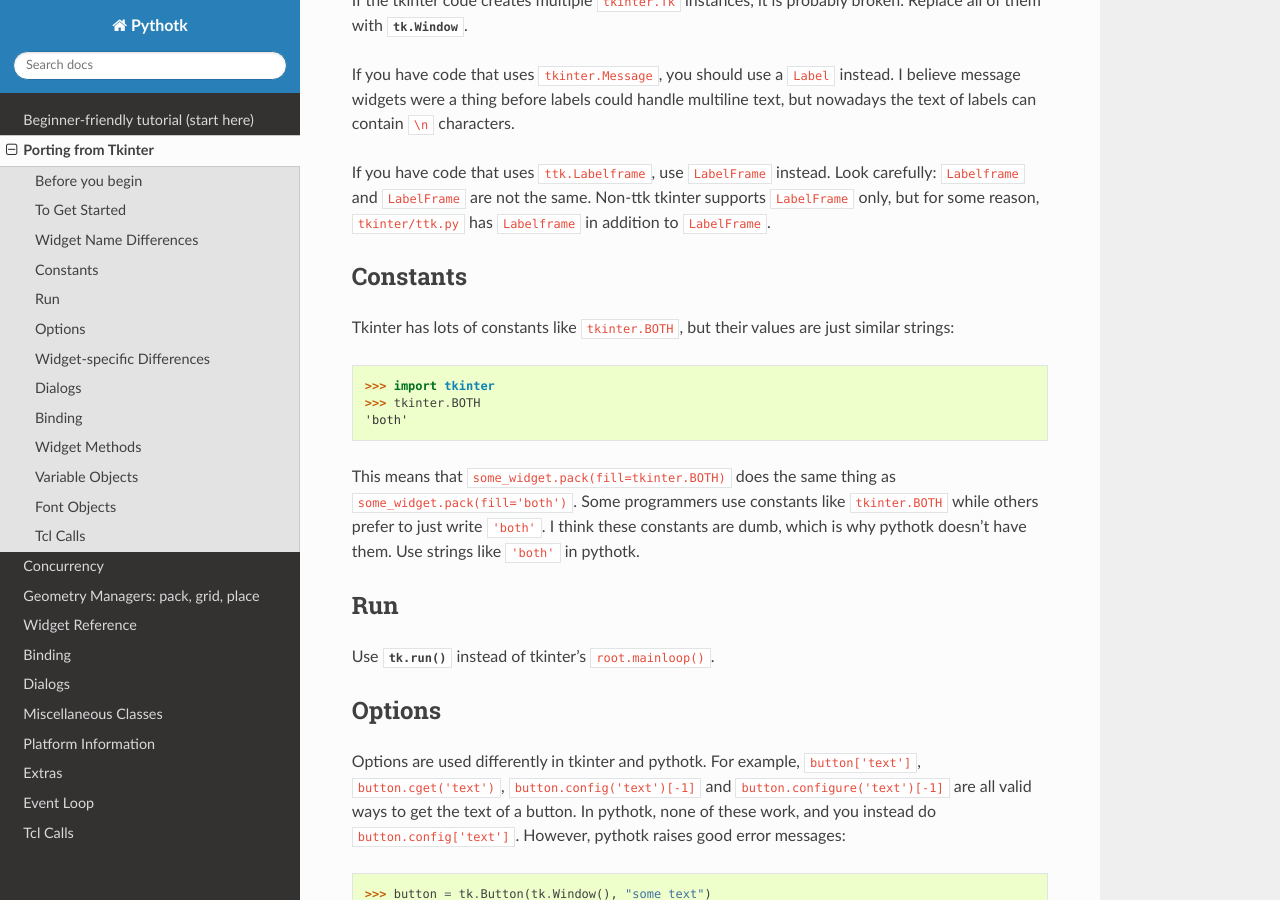
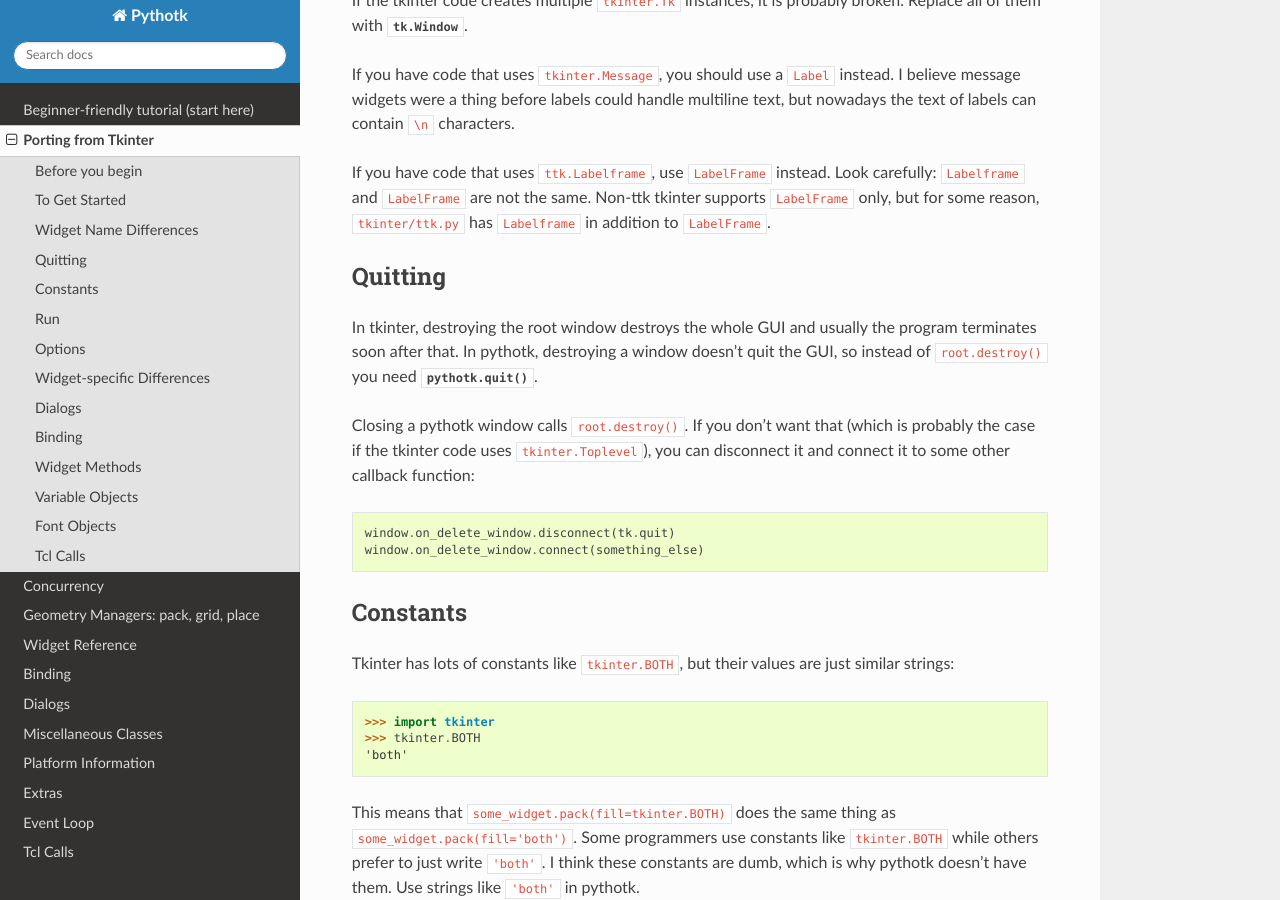
Before and after one commit to Akuli/teek, a Sphinx documentation site: the page built from docs/tkinter.rst, in a window 1280 px wide and 900 px high, scrolled down 1678 px. Built offline with Sphinx 7.4.7 and the Read the Docs theme 2.0.0, drawn with Linux system fonts in a browser that asks for light colours.

Commit message:
document quit things

```diff
--- a/docs/tkinter.rst
+++ b/docs/tkinter.rst
@@ -89,6 +89,21 @@ If you have code that uses ``ttk.Labelframe``, use ``LabelFrame`` instead. Look
 carefully: ``Labelframe`` and ``LabelFrame`` are not the same. Non-ttk tkinter
 supports ``LabelFrame`` only, but for some reason, ``tkinter/ttk.py`` has
 ``Labelframe`` in addition to ``LabelFrame``.
+
+
+Quitting
+--------
+
+In tkinter, destroying the root window destroys the whole GUI and usually the
+program terminates soon after that. In pythotk, destroying a window doesn't
+quit the GUI, so instead of ``root.destroy()`` you need :func:`pythotk.quit`.
+
+Closing a pythotk window calls ``root.destroy()``. If you don't want that
+(which is probably the case if the tkinter code uses ``tkinter.Toplevel``), you
+can disconnect it and connect it to some other callback function::
+
+    window.on_delete_window.disconnect(tk.quit)
+    window.on_delete_window.connect(something_else)
 
 
 Constants
```
Also changed, not shown: 1 other file.
